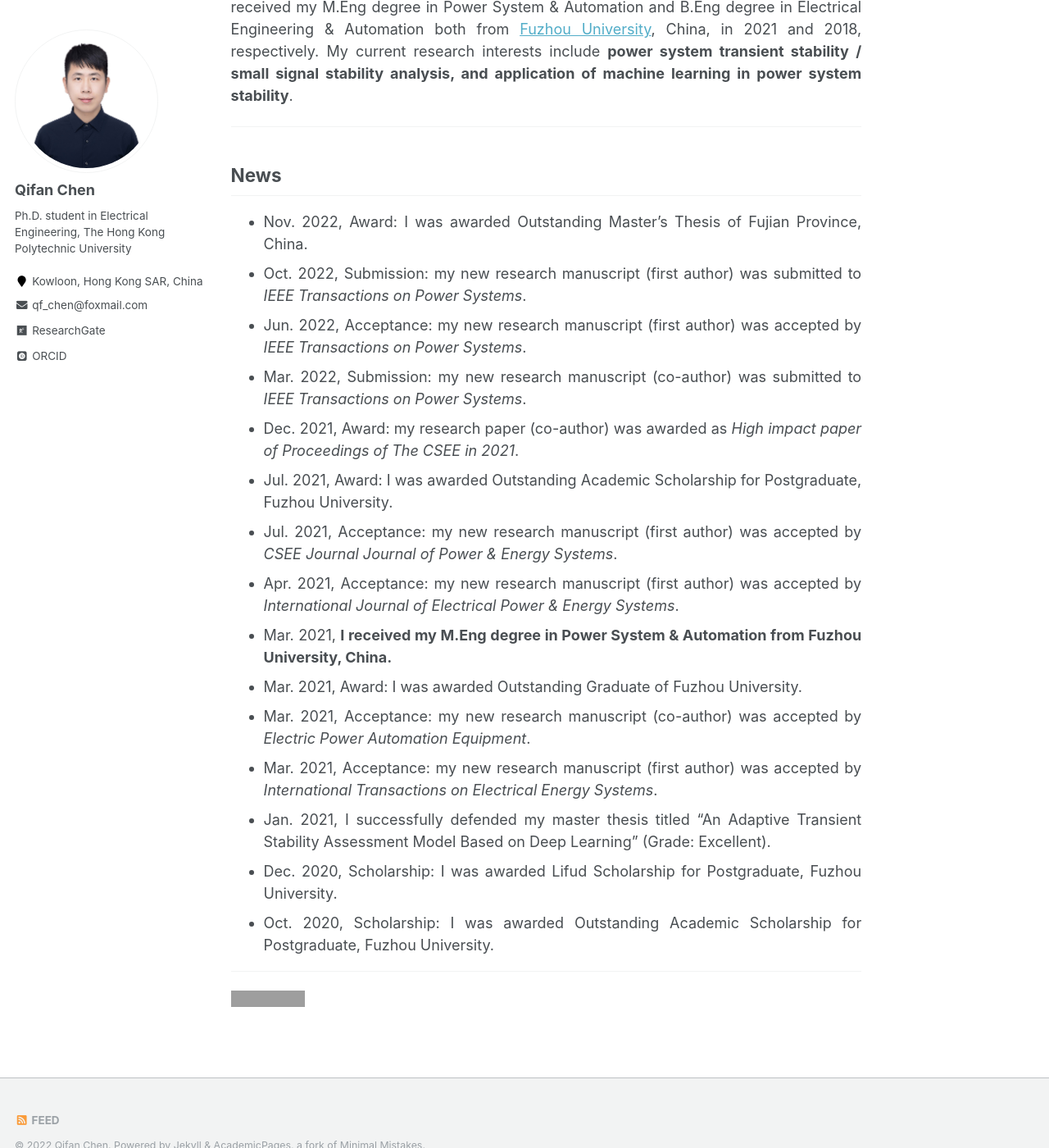
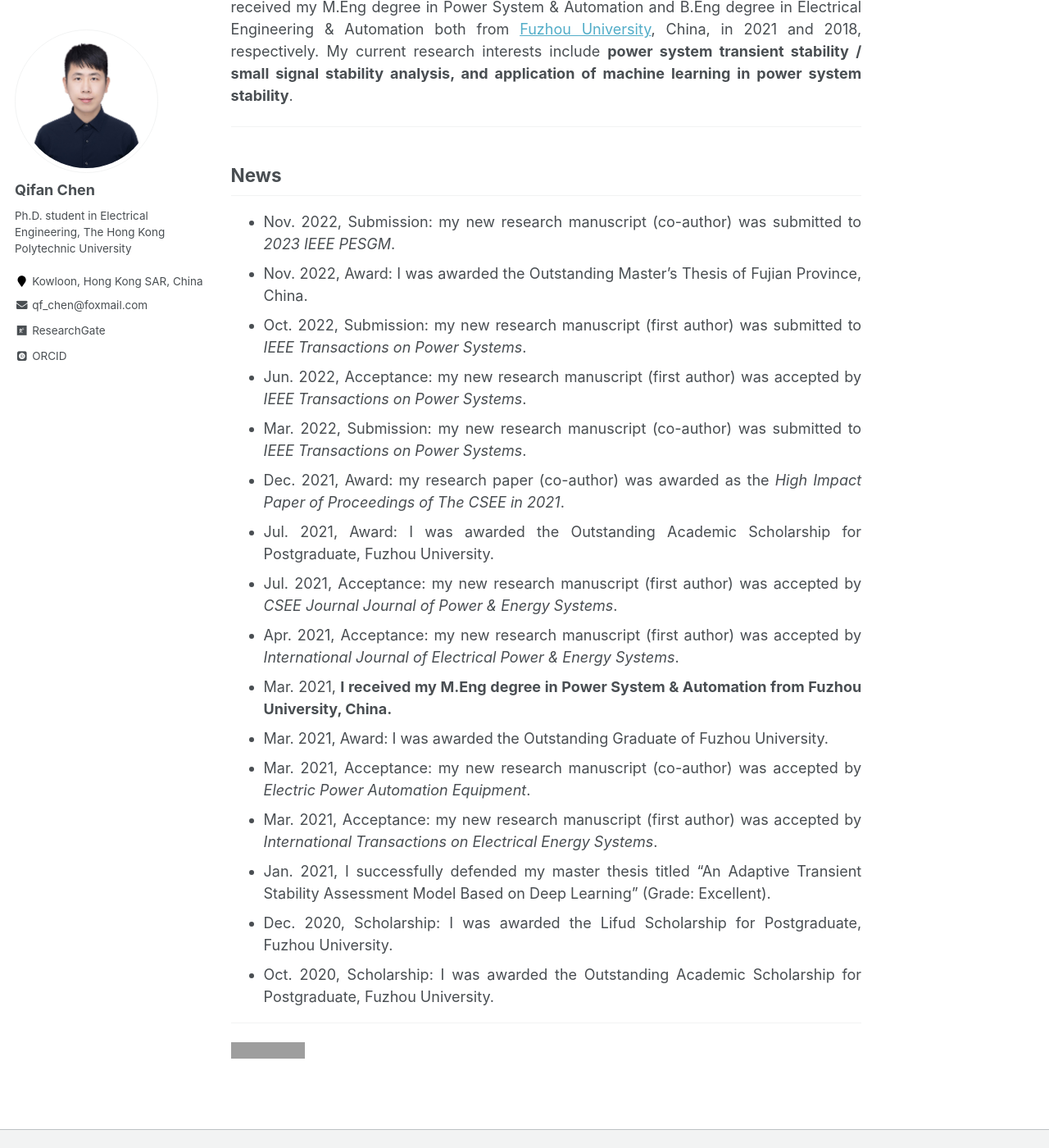
Before and after one commit to ChQf/ChQf.github.io, a Jekyll site: the page built from _pages/about.md, in a window 1280 px wide and 1400 px high, scrolled down 219 px. Shown: the whole window at 82% size. Built offline with Jekyll 4.4.1, drawn with Linux system fonts in a browser that asks for light colours; some web fonts are replaced; grey boxes are pictures that could not be loaded.

Commit message:
Update about.md

```diff
--- a/_pages/about.md
+++ b/_pages/about.md
@@ -15,21 +15,22 @@ My current research interests include **power system transient stability / small
 
 ## News
 
-* Nov. 2022, Award: I was awarded Outstanding Master's Thesis of Fujian Province, China.
+* Nov. 2022, Submission: my new research manuscript (co-author) was submitted to *2023 IEEE PESGM*.
+* Nov. 2022, Award: I was awarded the Outstanding Master's Thesis of Fujian Province, China.
 * Oct. 2022, Submission: my new research manuscript (first author) was submitted to *IEEE Transactions on Power Systems*.
 * Jun. 2022, Acceptance: my new research manuscript (first author) was accepted by *IEEE Transactions on Power Systems*.
 * Mar. 2022, Submission: my new research manuscript (co-author) was submitted to *IEEE Transactions on Power Systems*.
-* Dec. 2021, Award: my research paper (co-author) was awarded as *High impact paper of Proceedings of The CSEE in 2021*.
-* Jul. 2021, Award: I was awarded Outstanding Academic Scholarship for Postgraduate, Fuzhou University.
+* Dec. 2021, Award: my research paper (co-author) was awarded as the *High Impact Paper of Proceedings of The CSEE in 2021*.
+* Jul. 2021, Award: I was awarded the Outstanding Academic Scholarship for Postgraduate, Fuzhou University.
 * Jul. 2021, Acceptance: my new research manuscript (first author) was accepted by *CSEE Journal Journal of Power & Energy Systems*.
 * Apr. 2021, Acceptance: my new research manuscript (first author) was accepted by *International Journal of Electrical Power & Energy Systems*.
 * Mar. 2021, **I received my M.Eng degree in Power System & Automation from Fuzhou University, China.**
-* Mar. 2021, Award: I was awarded Outstanding Graduate of Fuzhou University.
+* Mar. 2021, Award: I was awarded the Outstanding Graduate of Fuzhou University.
 * Mar. 2021, Acceptance: my new research manuscript (co-author) was accepted by *Electric Power Automation Equipment*.
 * Mar. 2021, Acceptance: my new research manuscript (first author) was accepted by *International Transactions on Electrical Energy Systems*.
 * Jan. 2021, I successfully defended my master thesis titled "An Adaptive Transient Stability Assessment Model Based on Deep Learning" (Grade: Excellent).
-* Dec. 2020, Scholarship: I was awarded Lifud Scholarship for Postgraduate, Fuzhou University.
-* Oct. 2020, Scholarship: I was awarded Outstanding Academic Scholarship for Postgraduate, Fuzhou University.
+* Dec. 2020, Scholarship: I was awarded the Lifud Scholarship for Postgraduate, Fuzhou University.
+* Oct. 2020, Scholarship: I was awarded the Outstanding Academic Scholarship for Postgraduate, Fuzhou University.
 {: .text-justify}
 ---
 <a href="https://info.flagcounter.com/MXCA"><img src="https://s11.flagcounter.com/count/MXCA/bg_FFFFFF/txt_000000/border_CCCCCC/columns_5/maxflags_10/viewers_0/labels_1/pageviews_1/flags_0/percent_0/" alt="Flag Counter" border="0"></a>
```
